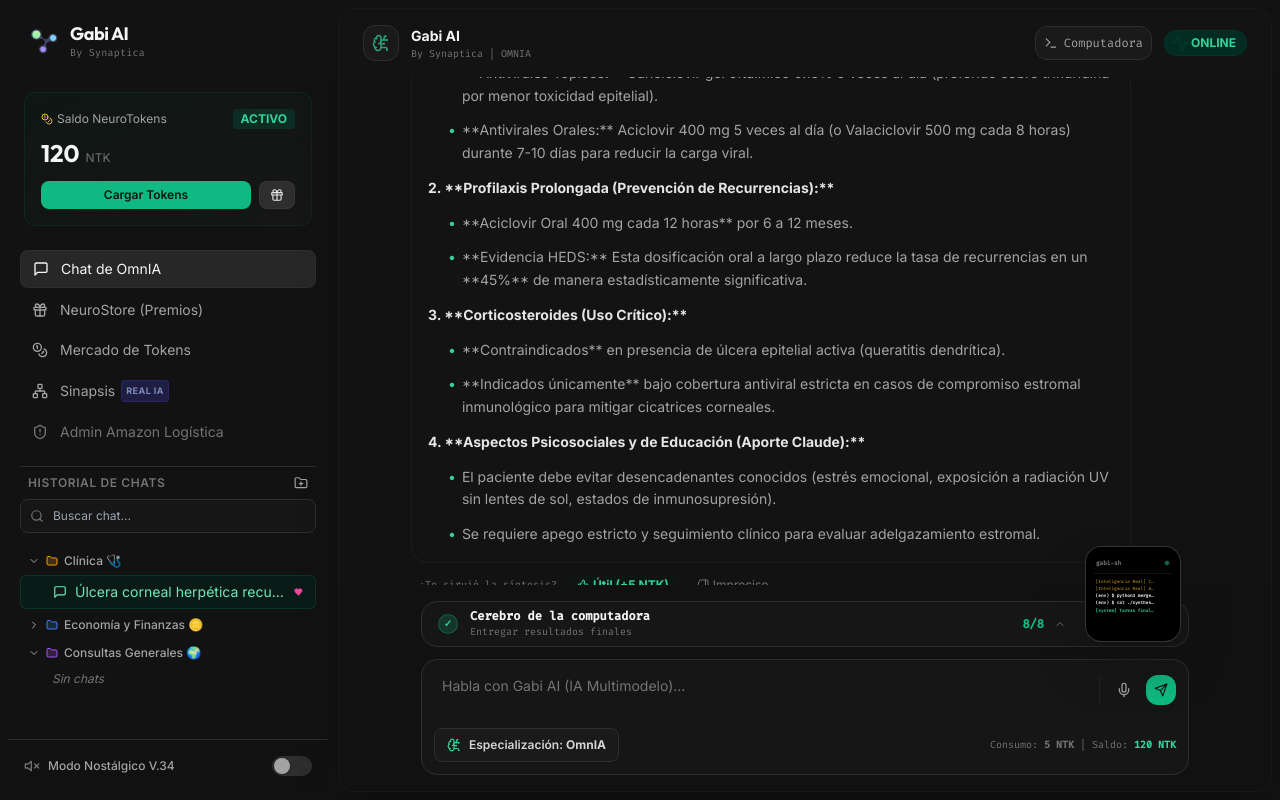
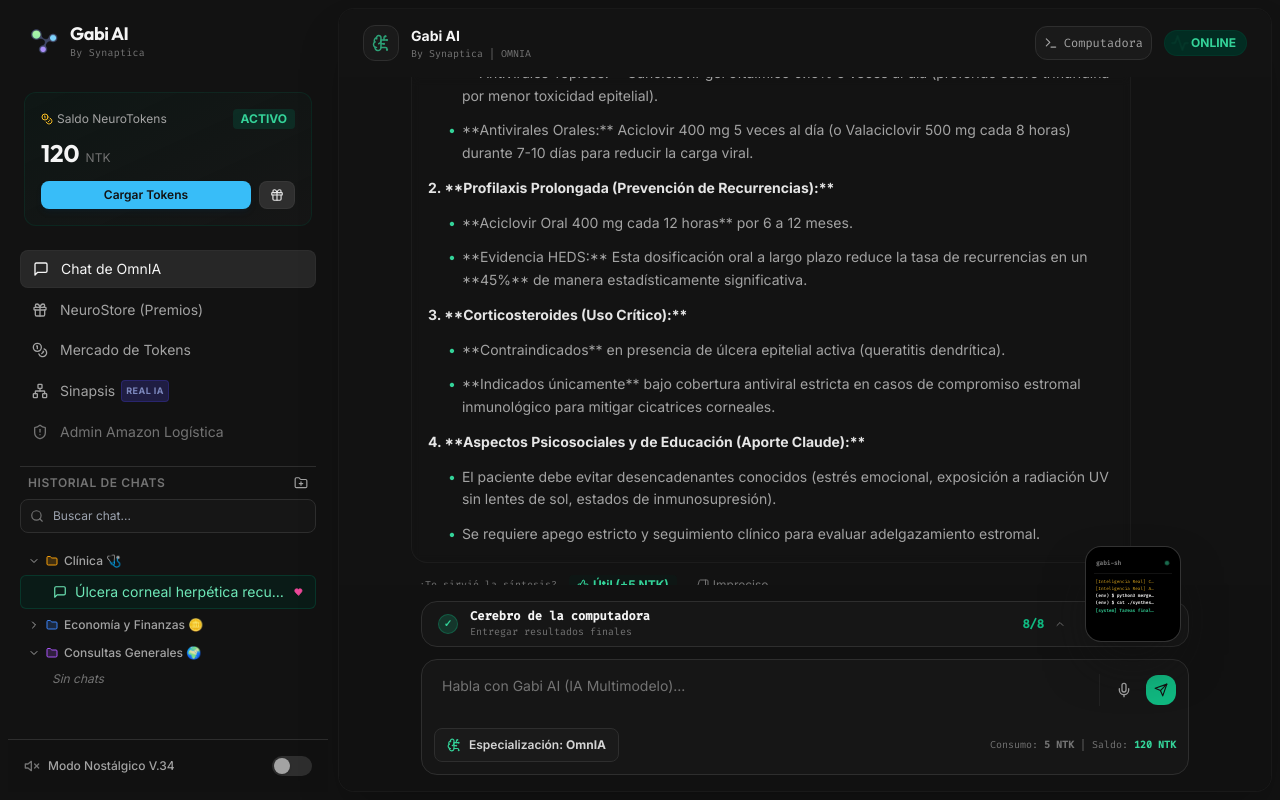
Before and after one commit to rogerbaia/Gabi-AI, a React (Vite) app: page / in a window 1280 px wide. Built offline with nearby package versions, Linux system fonts and the light colour scheme.

Commit message:
style: change Cargar Tokens button background to sky blue to match logo accent

```diff
--- a/src/components/Sidebar.jsx
+++ b/src/components/Sidebar.jsx
@@ -126,7 +126,7 @@
               className={`flex-1 py-1.5 px-3 rounded-lg text-xs font-semibold text-center transition-all ${
                 nostalgicMode
                   ? 'retro-button border border-[#39ff14] text-[#39ff14] hover:bg-[#39ff14]/10'
-                  : 'bg-emerald-500 text-slate-950 hover:bg-emerald-400 shadow-md shadow-emerald-950/20'
+                  : 'bg-sky-400 text-slate-950 hover:bg-sky-300 shadow-md shadow-sky-950/20'
               }`}
             >
               Cargar Tokens
```
